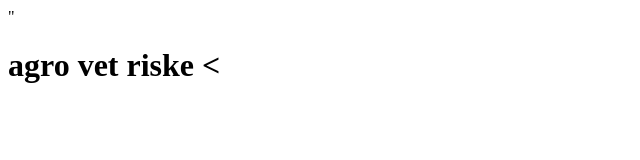
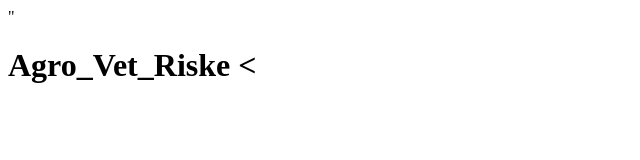
Before and after one commit to fernandariske/fernanda, a plain HTML site: page index.html in a window 1280 px wide. Shown: the whole page, without its empty margins (0-640 px from the left). Drawn offline with Linux system fonts and the light colour scheme.

Commit message:
cabeçalho

```diff
--- a/index.html
+++ b/index.html
@@ -1,12 +1,14 @@
 <!DOCTYPE html>
 <html lang="pt-br">
+
 <head>"
     <meta charset="UTF-8">
     <meta http-equiv="X-UA-Compatible" content="IE=edge">
     <meta name="viewport" content="width=device-width, initial-scale=1.0">
     <title>Document</title>
 </head>
+
 <body>
-                <header>
-<h1>agro vet riske
-         <
+    <header>
+        <h1>Agro_Vet_Riske
+            <
```
